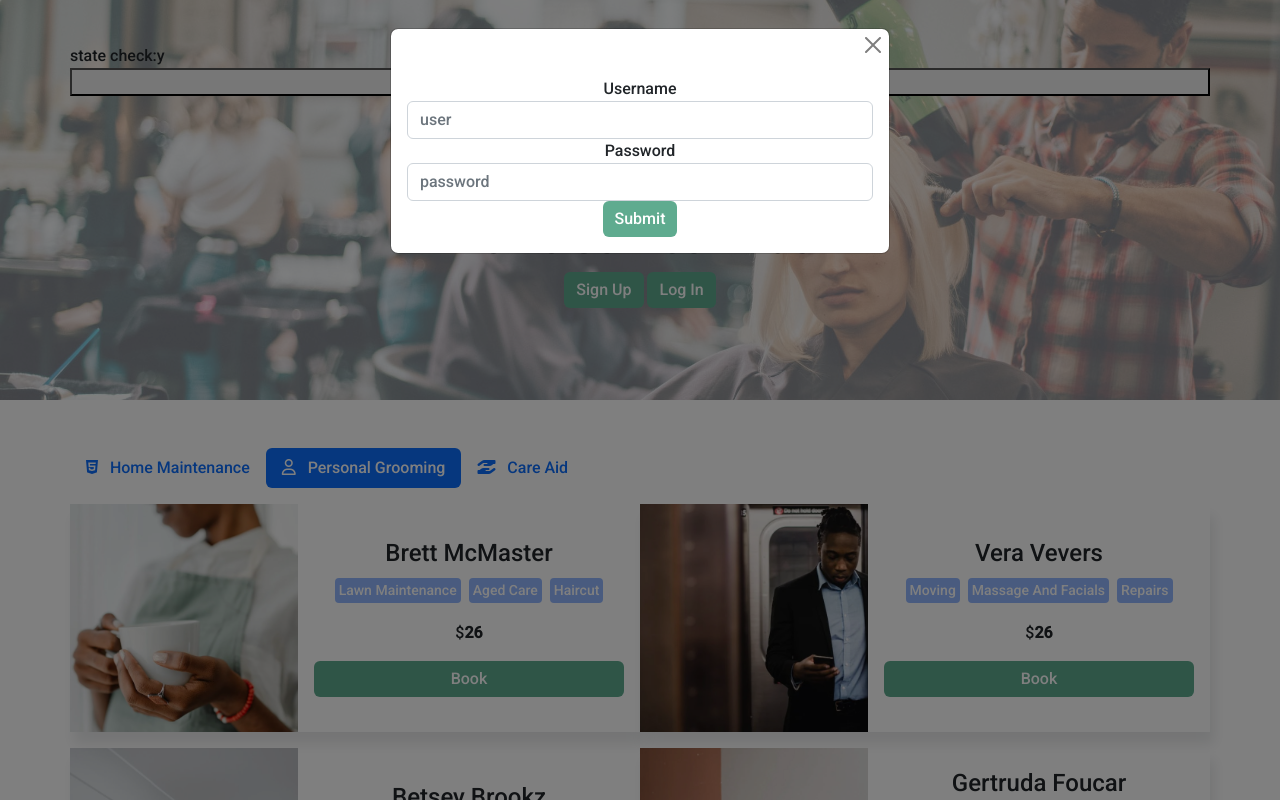
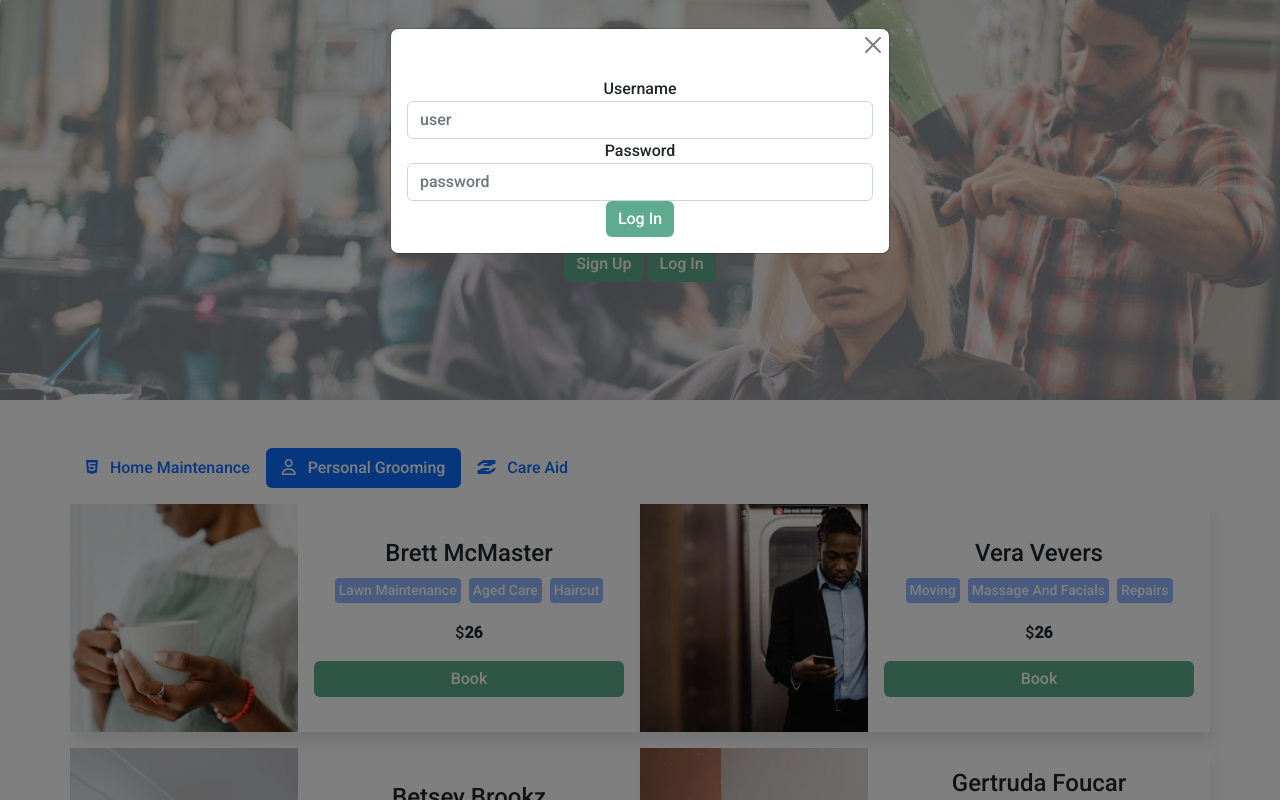
Before and after one commit to umarsalih/careio_react_frontend, a React (Create React App) app: page / in a window 1280 px wide. Both pictures are taken after a click on the button "Log In". Shown: the top 800 px of the page. Built offline with nearby package versions, Linux system fonts and the light colour scheme; the HTML template or start-up script is replaced by a standard one.

Commit message:
implement login store on login modal

```diff
--- a/src/components/booking/BookingModal.jsx
+++ b/src/components/booking/BookingModal.jsx
@@ -18,25 +18,20 @@ export default function BookingModal() {
     <Fragment>
         <div className="modal fade" id="bookingModal" tabIndex="-1" aria-labelledby="bookingModal" aria-hidden="true">
 
-            <div className="modal-dialog p-5">
+            <div className="modal-dialog">
                 <div className="modal-content">
-
                     <button type="button" className="btn-close align-self-end d-inline p-2" data-bs-dismiss="modal" aria-label="Close"></button>
-
-                    <div className="modal-body p-5">
+                    <div className="modal-body p-2">
                         <div className="row m-0">
                         <div id="bookingForm" className="x-col-md-8 p-2">
                             <h3>
-                            Book
-                            <span id="partnerName">
-                                {partner.firstName}
-                            </span>
+                            Booking {partner.firstName} {partner.lastName}
                             </h3>
 
                             <form>
                             <div className="my-4">
                                 <h4>Price Per Hour</h4>
-                                $<strong id="partnerRate">26</strong>/hr
+                                $<strong id="partnerRate">{partner.rate}</strong>/hr
                             </div>
 
                             <div className="my-4">
@@ -50,18 +45,7 @@ export default function BookingModal() {
                                             </div>
                                         ))
                                     }
-                                    {/* <div className="form-check d-inline-block mx-3">
-                                        <input className="form-check-input" type="checkbox" id="check1" name="option1" value="something" />
-                                        <label className="form-check-label">Service 1</label>
-                                    </div>
-                                    <div className="form-check d-inline-block mx-3">
-                                        <input className="form-check-input" type="checkbox" id="check2" name="option2" value="something" defaultChecked/>
-                                        <label className="form-check-label">Service 2</label>
-                                    </div>
-                                    <div className="form-check d-inline-block mx-3">
-                                        <input className="form-check-input" type="checkbox" id="check3" name="option3" value="something"/>
-                                        <label className="form-check-label">Service 3</label>
-                                    </div> */}
+
                             </div>
                             </div>
                             <div className="my-4">
--- a/src/components/home/Hero.jsx
+++ b/src/components/home/Hero.jsx
@@ -3,32 +3,23 @@ import { useSelector, useDispatch } from 'react-redux';
 import { isLoggedIn, toggleLogin } from '../../store/login-store';
 
 const Hero = () => {
-
-    const login = useSelector(isLoggedIn);
+    const isLogged = useSelector(isLoggedIn);
     const dispatch = useDispatch()
-
   return (
     <Fragment>
         <div className="care-hero">
             <div className="care-hero__inner">
                 <div className="container">
 
-                    <div className="row">
-                        state check:
-                        {login ? "y": "n"}
-                        <button
-                            aria-label="Increment value"
-                            onClick={() => dispatch(toggleLogin())}
-                            >
-                            +
-                            </button>
-                    </div>
                     <div className='row p-5'>
                         <div className="header-img">
                             Logo here
                         </div>
                         <div className="bg-text">
                             <h1>We care. Metro Vancouver’s <br/>Home Service Finder</h1>
+                            {
+                                isLogged ?  (
+                                    <div>
                                         <a href="/signup" className="btn btn-primary">
                                             Sign Up
                                         </a>
@@ -40,6 +31,18 @@ const Hero = () => {
                                             Log In
                                         </button>
                                     </div>
+                                ) : (
+                                    <div>
+                                        <button type="button"
+                                            className="btn btn-primary"
+                                            data-bs-toggle="modal"
+                                            onClick={() => dispatch(toggleLogin())}
+                                        >
+                                            Log Out
+                                        </button>
+                                    </div>
+                                )}
+                        </div>
                     </div>
                 </div>
             </div>
--- a/src/components/login/LoginModal.jsx
+++ b/src/components/login/LoginModal.jsx
@@ -1,6 +1,14 @@
 import React, { Fragment } from 'react'
+import { useDispatch } from 'react-redux';
+import { toggleLogin } from '../../store/login-store';
 
 export default function LoginModal() {
+    const dispatch = useDispatch()
+    const login = (evt) =>{
+        evt.preventDefault()
+        return dispatch(toggleLogin())
+    }
+
   return (
     <Fragment>
         <div className="modal fade" id="loginModal" tabIndex="-1" aria-labelledby="modalLoginLabel" aria-hidden="true">
@@ -9,7 +17,7 @@ export default function LoginModal() {
                     <button type="button" className="btn-close align-self-end d-inline p-2" data-bs-dismiss="modal" aria-label="Close"></button>
 
                     <div className="modal-body p-5`">
-                    <form>
+                    <form action="/">
                         <div className="form-group">
                             <label htmlFor="care-user-un">Username</label>
                             <input type="text" className="form-control" id="inputUsername" aria-describedby="emailHelp" placeholder="user"/>
@@ -18,7 +26,15 @@ export default function LoginModal() {
                             <label htmlFor="care_user-pw">Password</label>
                             <input type="password" className="form-control" id="inputPassword" placeholder="password"/>
                         </div>
-                        <button id="submitLogin" type="submit" className="login btn btn-primary">Submit</button>
+                        <button
+                            id="submitLogin"
+                            x-type="submit"
+                            data-bs-dismiss="modal"
+                            className="login btn btn-primary"
+                            onClick={login}
+                        >
+                                Log In
+                        </button>
                         </form>
                     </div>
                 </div> {/* /.modal-content */}
```
Lines whose indentation alone changed are shown as unchanged.
